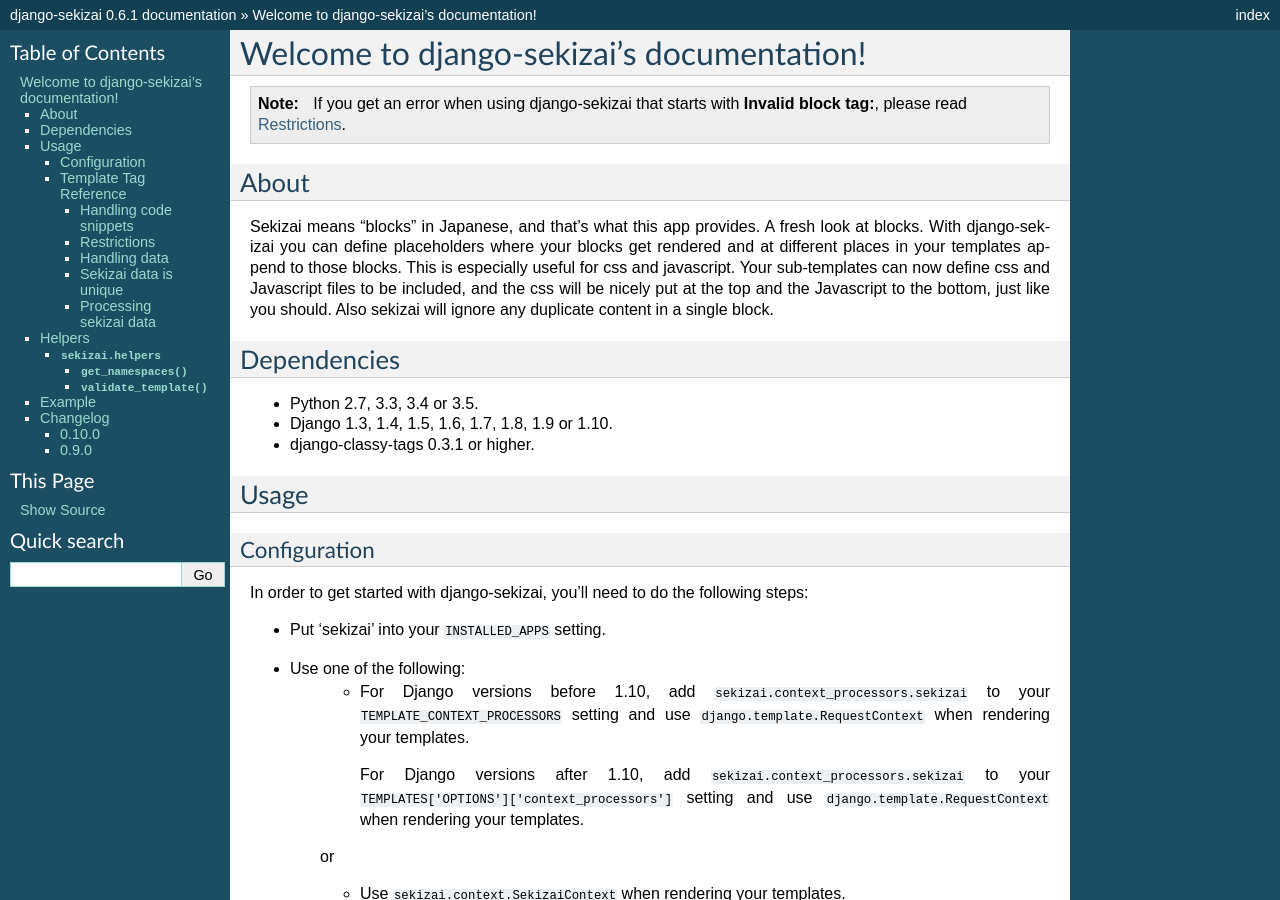
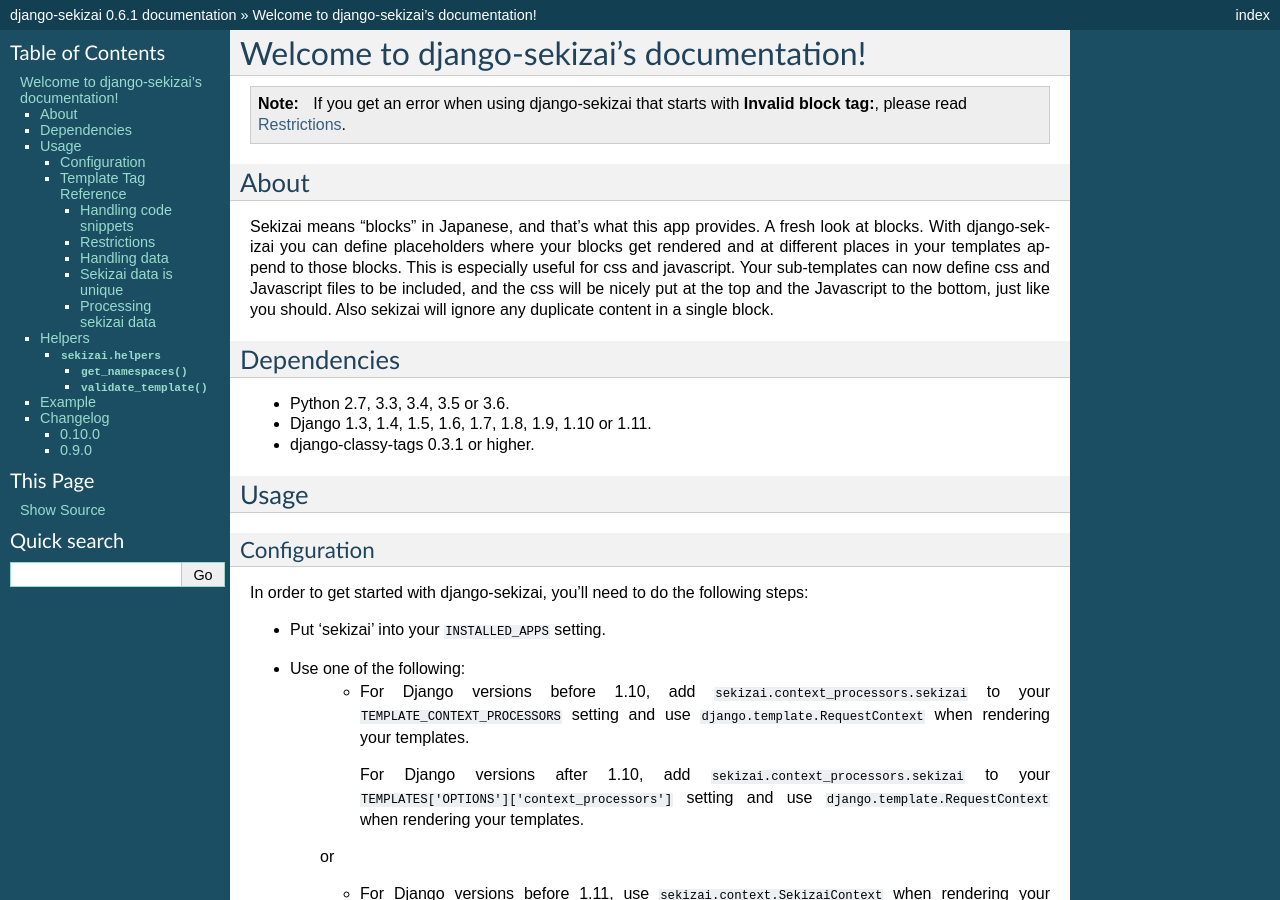
Before and after one commit to django-cms/django-sekizai, a Sphinx documentation site: the page built from docs/index.rst, in a window 1280 px wide and 900 px high. Built offline with Sphinx 7.4.7, drawn with Linux system fonts in a browser that asks for light colours.

Commit message:
Update docs to mention Django 1.11 and Python 3.6

```diff
--- a/docs/index.rst
+++ b/docs/index.rst
@@ -31,8 +31,8 @@
 Dependencies
 ************
 
-* Python 2.7, 3.3, 3.4 or 3.5.
-* Django 1.3, 1.4, 1.5, 1.6, 1.7, 1.8, 1.9 or 1.10.
+* Python 2.7, 3.3, 3.4, 3.5 or 3.6.
+* Django 1.3, 1.4, 1.5, 1.6, 1.7, 1.8, 1.9, 1.10 or 1.11.
 * django-classy-tags 0.3.1 or higher.
 
 *****
@@ -58,7 +58,8 @@
 
     or
 
-    * Use ``sekizai.context.SekizaiContext`` when rendering your templates.
+    * For Django versions before 1.11, use ``sekizai.context.SekizaiContext``
+      when rendering your templates.
 
 
 Template Tag Reference
```
